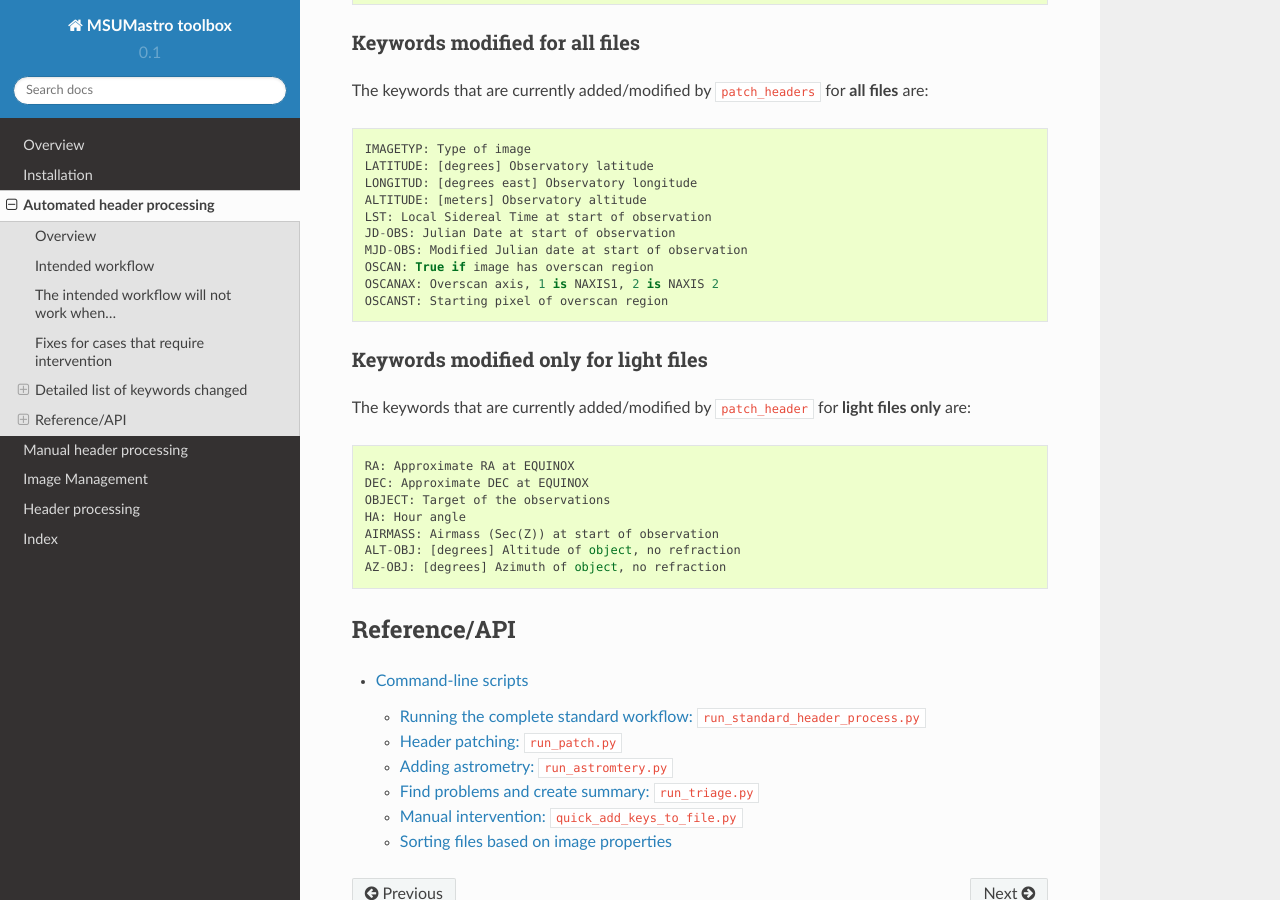
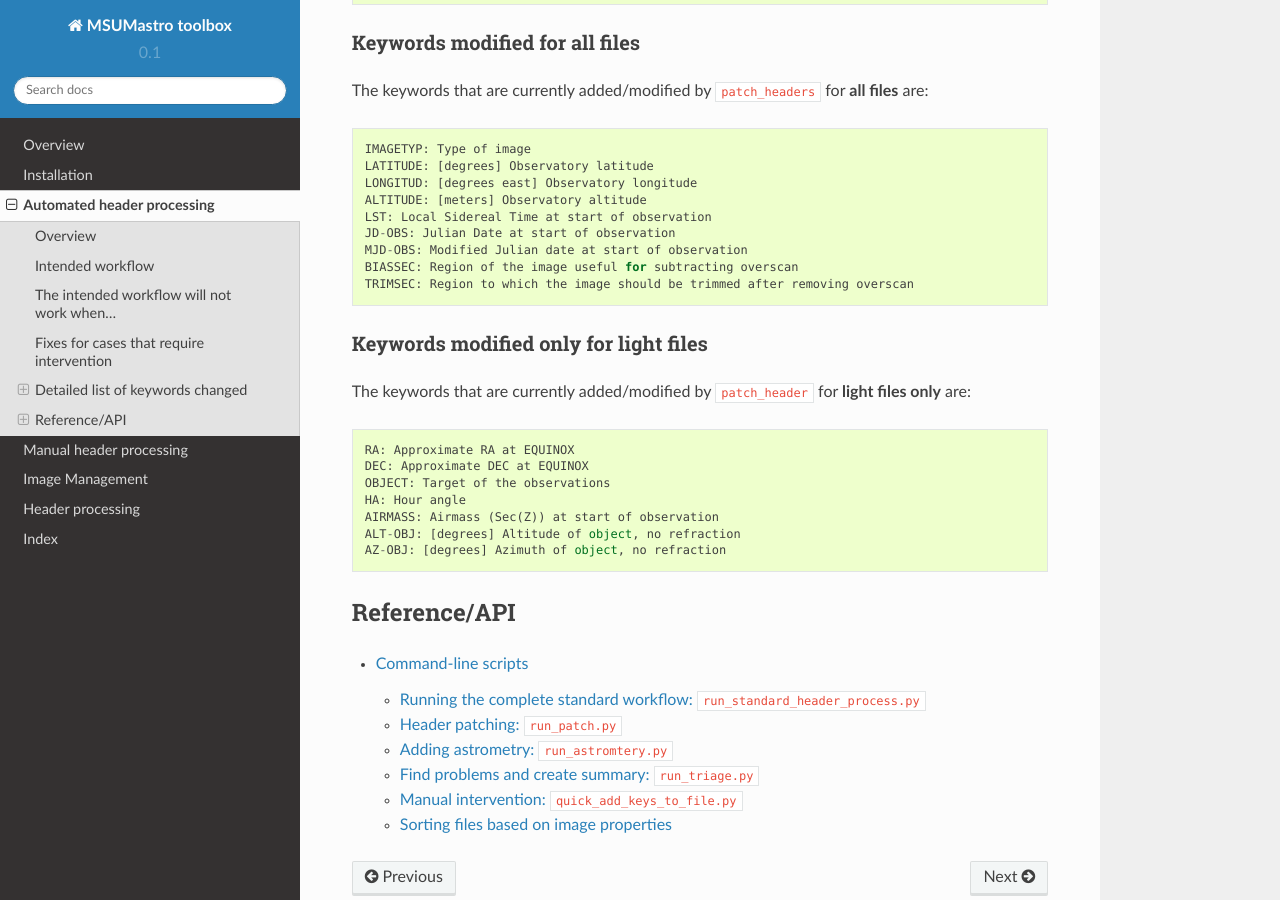
Before and after one commit to mwcraig/msumastro, a Sphinx documentation site: the page built from docs/scripts/automated_scripts.rst, in a window 1280 px wide and 900 px high, scrolled down 3564 px. Built offline with Sphinx 7.4.7 and the Read the Docs theme 2.0.0, drawn with Linux system fonts in a browser that asks for light colours.

Commit message:
Update documentation to reflect to new overscan keywords

```diff
--- a/docs/scripts/automated_scripts.rst
+++ b/docs/scripts/automated_scripts.rst
@@ -223,9 +223,8 @@
   LST: Local Sidereal Time at start of observation
   JD-OBS: Julian Date at start of observation
   MJD-OBS: Modified Julian date at start of observation
-  OSCAN: True if image has overscan region
-  OSCANAX: Overscan axis, 1 is NAXIS1, 2 is NAXIS 2
-  OSCANST: Starting pixel of overscan region
+  BIASSEC: Region of the image useful for subtracting overscan
+  TRIMSEC: Region to which the image should be trimmed after removing overscan
 
 Keywords modified only for light files
 --------------------------------------
```
